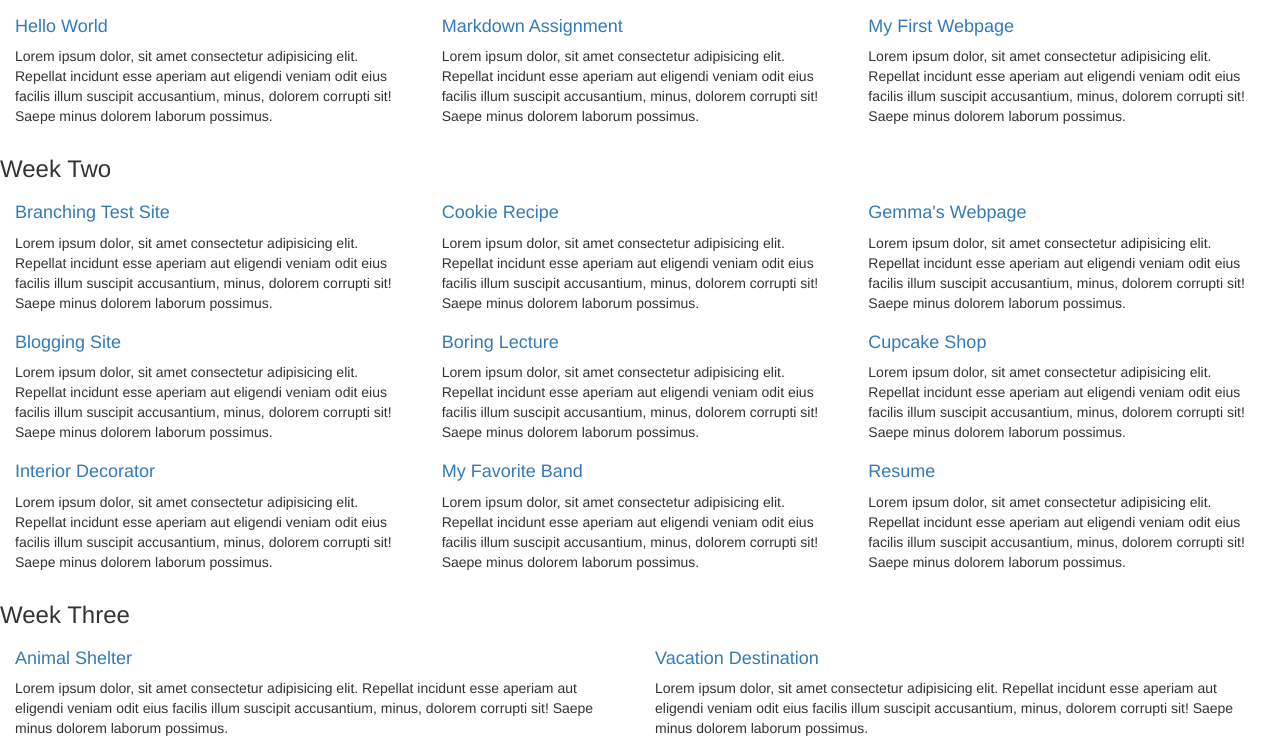
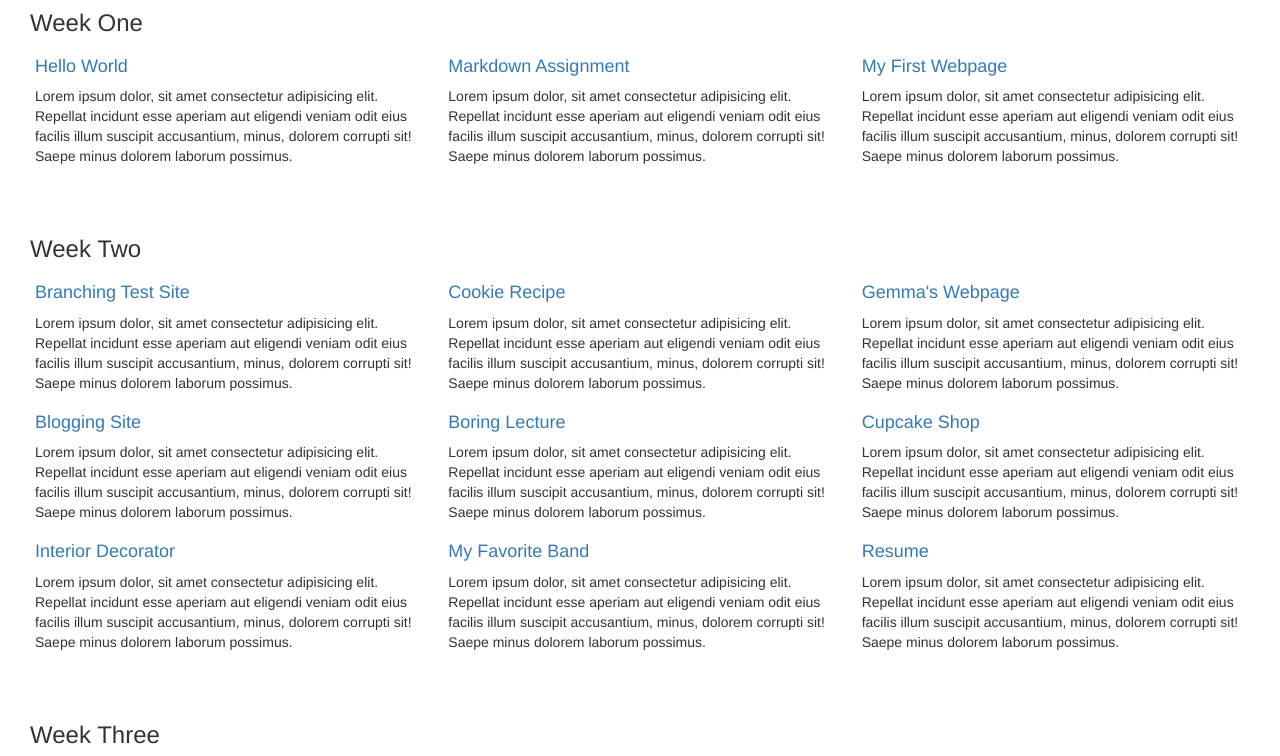
Before and after one commit to LINDGRENBA/portfolio, a plain HTML site: page index.html in a window 1280 px wide. Shown: the part 433-1189 px from the top of the page. Drawn offline with Linux system fonts and the light colour scheme.

Commit message:
Adjust rows and columns on index.html, add personalized css padding.

```diff
--- a/css/styles.css
+++ b/css/styles.css
@@ -0,0 +1,11 @@
+.top {
+  padding-top: 20px;
+}
+
+.projects {
+  padding: 20px;
+}
+
+div h3, .top {
+  padding-left: 10px;
+}
--- a/index.html
+++ b/index.html
@@ -21,21 +21,21 @@
 
     <!--PROJECTS-->
 
-    <h2>My Projects</h2>
+    <h2 class="top">My Projects</h2>
 
     <!--WEEK 1-->
 
-    <div class="row">
+    <div class="row projects">
       <h3>Week One</h3>
-      <div class="col-md-4">
+      <div class="col-md-4 col-sm-6 col-xs-12">
         <h4><a href="#" target="_blank">Hello World</a></h4>
         <p>Lorem ipsum dolor, sit amet consectetur adipisicing elit. Repellat incidunt esse aperiam aut eligendi veniam odit eius facilis illum suscipit accusantium, minus, dolorem corrupti sit! Saepe minus dolorem laborum possimus.</p>
       </div>
-      <div class="col-md-4">
+      <div class="col-md-4 col-sm-6 col-xs-12">
         <h4><a href="#" target="_blank">Markdown Assignment</a></h4>
         <p>Lorem ipsum dolor, sit amet consectetur adipisicing elit. Repellat incidunt esse aperiam aut eligendi veniam odit eius facilis illum suscipit accusantium, minus, dolorem corrupti sit! Saepe minus dolorem laborum possimus.</p>
       </div>
-      <div class="col-md-4">
+      <div class="col-md-4 col-sm-6 col-xs-12">
         <h4><a href="#" target="_blank">My First Webpage</a></h4>
         <p>Lorem ipsum dolor, sit amet consectetur adipisicing elit. Repellat incidunt esse aperiam aut eligendi veniam odit eius facilis illum suscipit accusantium, minus, dolorem corrupti sit! Saepe minus dolorem laborum possimus.</p>
       </div>
@@ -43,47 +43,47 @@
 
     <!--WEEK 2-->
 
-    <div class="row">
+    <div class="row projects">
       <h3>Week Two</h3>
-      <div class="col-md-4">
+      <div class="col-md-4 col-sm-6 col-xs-12">
         <h4><a href="#" target="_blank">Branching Test Site</a></h4>
         <p>Lorem ipsum dolor, sit amet consectetur adipisicing elit. Repellat incidunt esse aperiam aut eligendi veniam odit eius facilis illum suscipit accusantium, minus, dolorem corrupti sit! Saepe minus dolorem laborum possimus.</p>
       </div>
-      <div class="col-md-4">
+      <div class="col-md-4 col-sm-6 col-xs-12">
         <h4><a href="#" target="_blank">Cookie Recipe</a></h4>
         <p>Lorem ipsum dolor, sit amet consectetur adipisicing elit. Repellat incidunt esse aperiam aut eligendi veniam odit eius facilis illum suscipit accusantium, minus, dolorem corrupti sit! Saepe minus dolorem laborum possimus.</p>
       </div>
-      <div class="col-md-4">
+      <div class="col-md-4 col-sm-6 col-xs-12">
         <h4><a href="#" target="_blank">Gemma's Webpage</a></h4>
         <p>Lorem ipsum dolor, sit amet consectetur adipisicing elit. Repellat incidunt esse aperiam aut eligendi veniam odit eius facilis illum suscipit accusantium, minus, dolorem corrupti sit! Saepe minus dolorem laborum possimus.</p>
       </div>
-    </div>
+    <!-- </div> -->
 
-    <div class="row">
-      <div class="col-md-4">
+    <!-- <div class="row projects"> -->
+      <div class="col-md-4 col-sm-6 col-xs-12">
         <h4><a href="#" target="_blank">Blogging Site</a></h4>
         <p>Lorem ipsum dolor, sit amet consectetur adipisicing elit. Repellat incidunt esse aperiam aut eligendi veniam odit eius facilis illum suscipit accusantium, minus, dolorem corrupti sit! Saepe minus dolorem laborum possimus.</p>
       </div>
-      <div class="col-md-4">
+      <div class="col-md-4 col-sm-6 col-xs-12">
         <h4><a href="#" target="_blank">Boring Lecture</a></h4>
         <p>Lorem ipsum dolor, sit amet consectetur adipisicing elit. Repellat incidunt esse aperiam aut eligendi veniam odit eius facilis illum suscipit accusantium, minus, dolorem corrupti sit! Saepe minus dolorem laborum possimus.</p>
       </div>
-      <div class="col-md-4">
+      <div class="col-md-4 col-sm-6 col-xs-12">
         <h4><a href="#" target="_blank">Cupcake Shop</a></h4>
         <p>Lorem ipsum dolor, sit amet consectetur adipisicing elit. Repellat incidunt esse aperiam aut eligendi veniam odit eius facilis illum suscipit accusantium, minus, dolorem corrupti sit! Saepe minus dolorem laborum possimus.</p>
       </div>
-    </div>
+    <!-- </div> -->
 
-    <div class="row">
-      <div class="col-md-4">
+    <!-- <div class="row projects"> -->
+      <div class="col-md-4 col-sm-6 col-xs-12">
         <h4><a href="#" target="_blank">Interior Decorator</a></h4>
         <p>Lorem ipsum dolor, sit amet consectetur adipisicing elit. Repellat incidunt esse aperiam aut eligendi veniam odit eius facilis illum suscipit accusantium, minus, dolorem corrupti sit! Saepe minus dolorem laborum possimus.</p>
       </div>
-      <div class="col-md-4">
+      <div class="col-md-4 col-sm-6 col-xs-12">
         <h4><a href="#" target="_blank">My Favorite Band</a></h4>
         <p>Lorem ipsum dolor, sit amet consectetur adipisicing elit. Repellat incidunt esse aperiam aut eligendi veniam odit eius facilis illum suscipit accusantium, minus, dolorem corrupti sit! Saepe minus dolorem laborum possimus.</p>
       </div>
-      <div class="col-md-4">
+      <div class="col-md-4 col-sm-6 col-xs-12">
         <h4><a href="#" target="_blank">Resume</a></h4>
         <p>Lorem ipsum dolor, sit amet consectetur adipisicing elit. Repellat incidunt esse aperiam aut eligendi veniam odit eius facilis illum suscipit accusantium, minus, dolorem corrupti sit! Saepe minus dolorem laborum possimus.</p>
       </div>
@@ -91,13 +91,13 @@
 
     <!--WEEK 3-->
 
-    <div class="row">
+    <div class="row projects">
       <h3>Week Three</h3>
-      <div class="col-md-6">
+      <div class="col-md-6 col-sm-6 col-xs-12">
         <h4><a href="#" target="_blank">Animal Shelter</a></h4>
         <p>Lorem ipsum dolor, sit amet consectetur adipisicing elit. Repellat incidunt esse aperiam aut eligendi veniam odit eius facilis illum suscipit accusantium, minus, dolorem corrupti sit! Saepe minus dolorem laborum possimus.</p>
       </div>
-      <div class="col-md-6">
+      <div class="col-md-6 col-sm-6 col-xs-12">
         <h4><a href="#" target="_blank">Vacation Destination</a></h4>
         <p>Lorem ipsum dolor, sit amet consectetur adipisicing elit. Repellat incidunt esse aperiam aut eligendi veniam odit eius facilis illum suscipit accusantium, minus, dolorem corrupti sit! Saepe minus dolorem laborum possimus.</p>
       </div>
```
